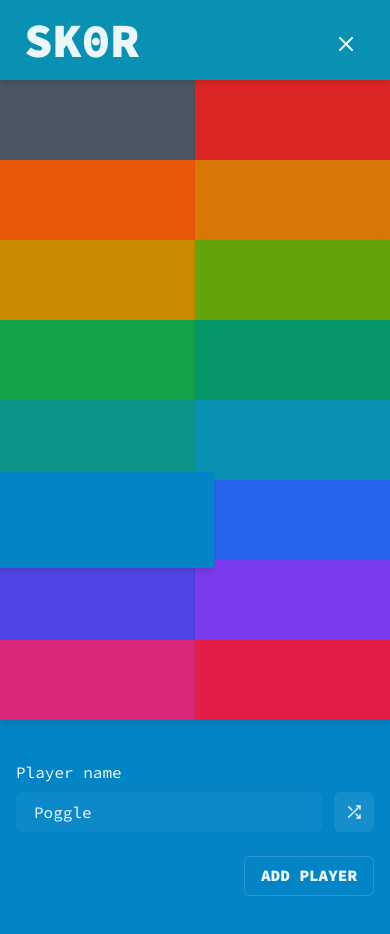
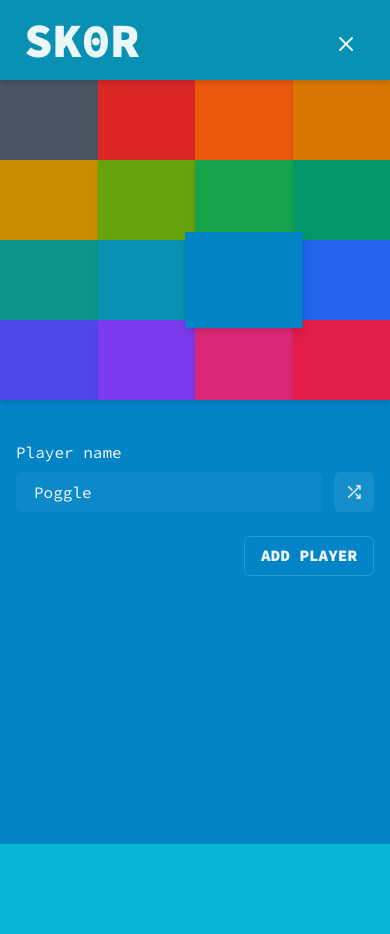
Before and after one commit to TimKolberger/skor, a React (Vite) app: page /players/add in a window 390 px wide. After the commit the page ends 844 px from the top, so only its background shows below. Built offline with nearby package versions, Linux system fonts and the light colour scheme.

Commit message:
feat: keep 4 columns for color select on mobile

```diff
--- a/src/feature/players/PlayerColorInput.tsx
+++ b/src/feature/players/PlayerColorInput.tsx
@@ -1,10 +1,4 @@
-import {
-  chakra,
-  FormControl,
-  FormLabel,
-  SimpleGrid,
-  useBreakpointValue,
-} from "@chakra-ui/react"
+import { chakra, FormControl, FormLabel, SimpleGrid } from "@chakra-ui/react"
 import * as React from "react"
 
 export const playerColors = [
@@ -35,7 +29,7 @@ export const PlayerColorInput = ({
   value,
   onChange,
 }: PlayerColorInputProps) => {
-  const columns = useBreakpointValue({ base: 2, md: 4 }) ?? 2
+  const columns = 4
   const colorSelectRef = React.useRef<HTMLDivElement>(null)
   React.useEffect(() => {
     colorSelectRef.current?.focus()
```
